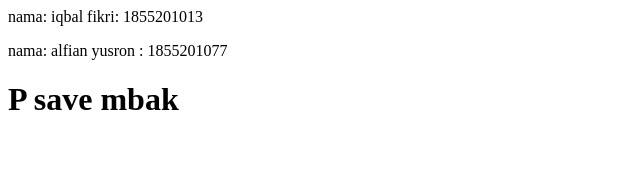
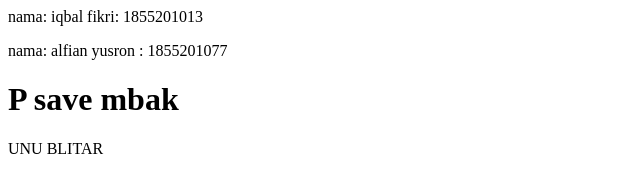
Before and after one commit to iqbalfix/git, a plain HTML site: page index.html in a window 1280 px wide. Shown: the whole page, without its empty margins (0-640 px from the left). Drawn offline with Linux system fonts and the light colour scheme.

Commit message:
Update index.html

```diff
--- a/index.html
+++ b/index.html
@@ -4,5 +4,6 @@
 <p>nama: iqbal fikri: 1855201013</p>
 <p>nama: alfian yusron : 1855201077</p>
   <h1>P save mbak</h1>
+  <p>UNU BLITAR </p>
 </body>
 </html>
```
